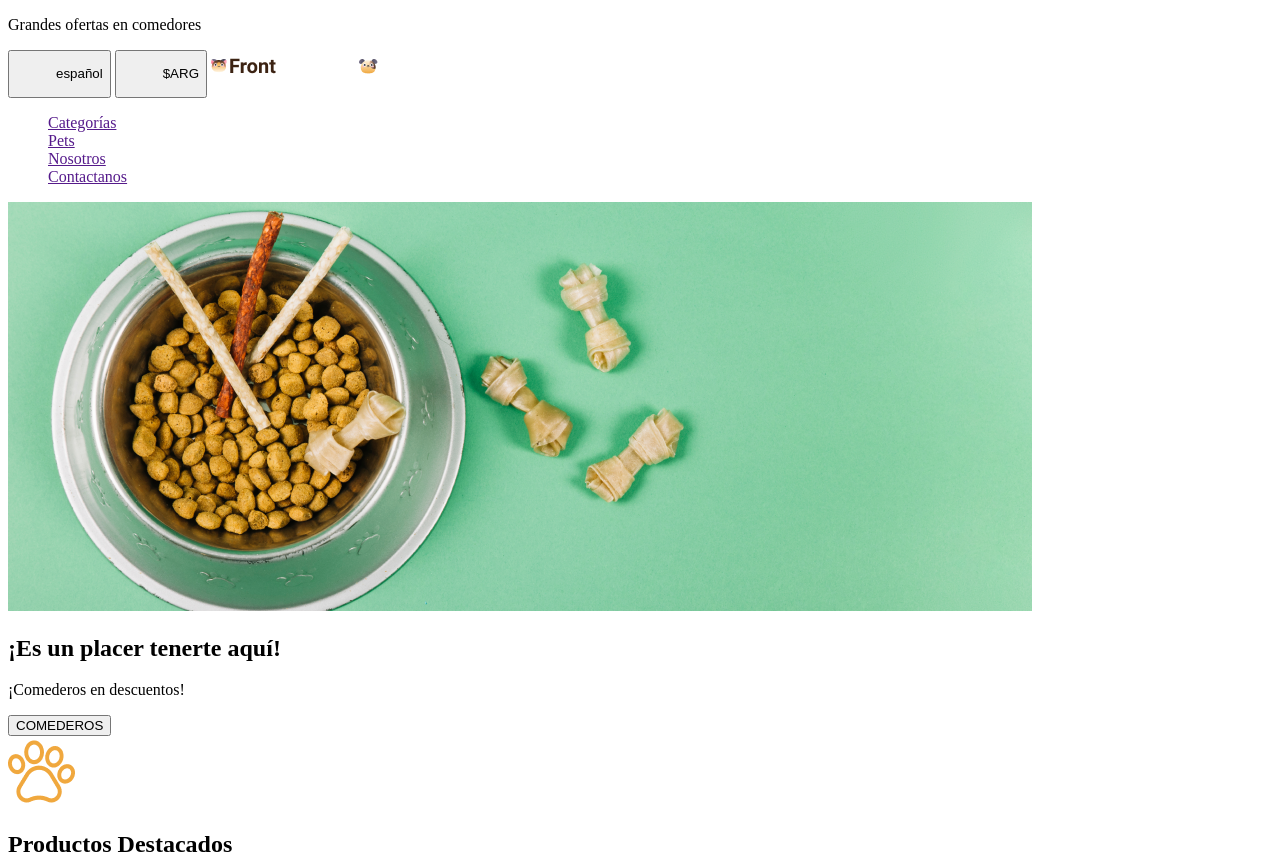
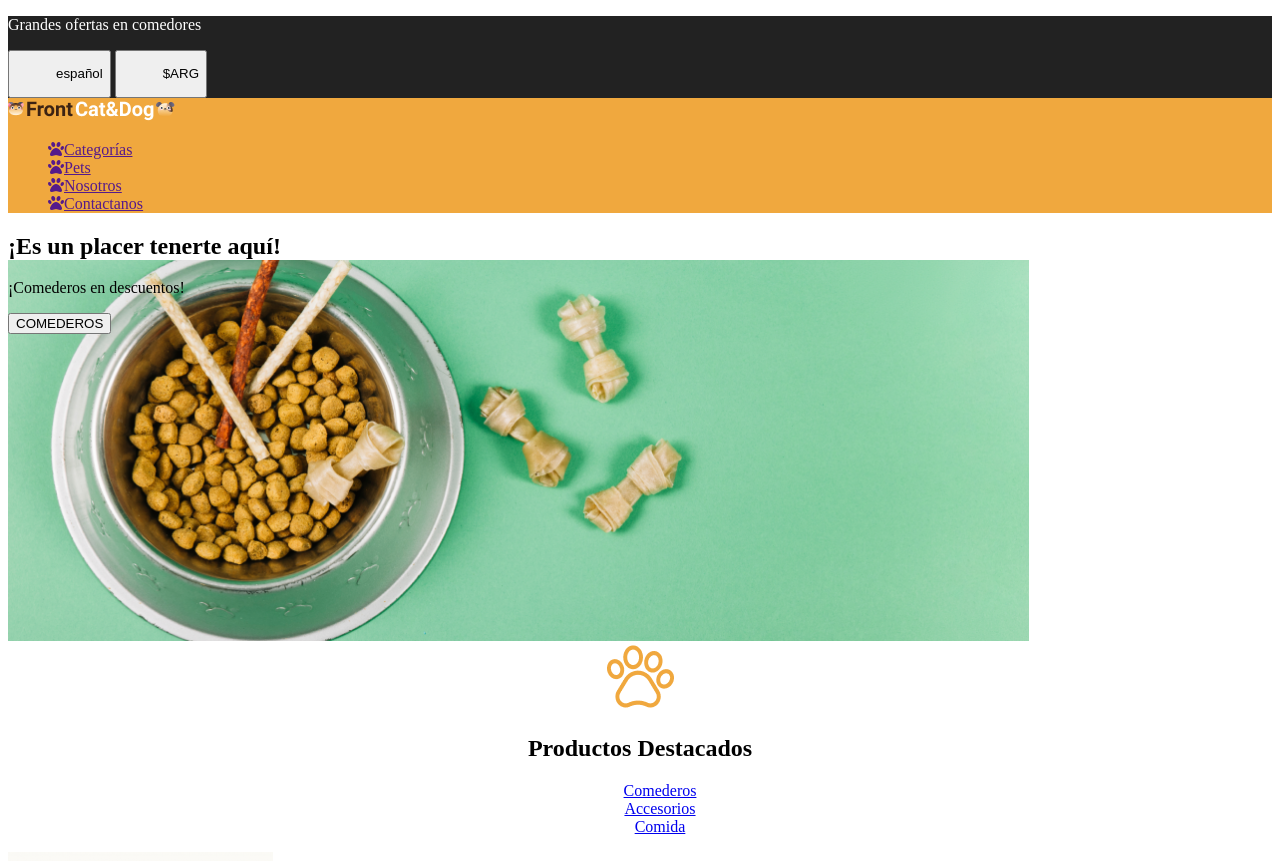
Before and after one commit to acrudaniele/TrabajoIntegradorFront, a plain HTML site: page root/index.html in a window 1280 px wide. Shown: the top 861 px of the page. Drawn offline with Linux system fonts and the light colour scheme.

Commit message:
Empezando con css

```diff
--- /dev/null
+++ b/root/css/syles.css
@@ -0,0 +1,22 @@
+.top{
+    background-color:#222222;
+    color: white;
+
+}
+.barratop{
+    background-color:#F0A83E;
+    color: white;
+}
+
+.titulo{
+    background-image: url('../img/bowl-and-pet-daities-on-green-background\ 1.png');
+    background-size:contain;
+    min-width:1024px;
+    width:100%;
+    height: 408px;
+    background-repeat: no-repeat;
+}
+
+h1{
+    background-color: white;
+}
--- a/root/index.html
+++ b/root/index.html
@@ -5,9 +5,12 @@
     <meta http-equiv="X-UA-Compatible" content="IE=edge" />
     <meta name="viewport" content="width=device-width, initial-scale=1.0" />
     <title>Document</title>
+    <link rel="stylesheet" href="https://cdnjs.cloudflare.com/ajax/libs/font-awesome/6.1.2/css/all.min.css" integrity="sha512-1sCRPdkRXhBV2PBLUdRb4tMg1w2YPf37qatUFeS7zlBy7jJI8Lf4VHwWfZZfpXtYSLy85pkm9GaYVYMfw5BC1A==" crossorigin="anonymous" referrerpolicy="no-referrer" />
+    <link rel="stylesheet" href="./css/syles.css" />
   </head>
   <body>
     <header>
+      <section class="top">
         <p>Grandes ofertas en comedores</p>
         <button>
           <ul type="none">
@@ -19,25 +22,29 @@
             <li>$ARG</li>
           </ul>
         </button>
+      </section>
+      <section class="barratop">
         <img src="./img/Logo.png" alt="logo" />
         <nav>
           <ul type="none">
-          <li><a href="">Categorías </a></li>
-          <li><a href="">Pets </a></li>
-          <li><a href="">Nosotros </a></li>
-          <li><a href="">Contactanos </a></li>
+            <li><a href=""><i class="fas fa-paw"></i>Categorías </a></li>
+            <li><a href=""><i class="fas fa-paw"></i>Pets </a></li>
+            <li><a href=""><i class="fas fa-paw"></i>Nosotros </a></li>
+            <li><a href=""><i class="fas fa-paw"></i>Contactanos </a></li>
           </ul>
         </nav>
+      </section>
     </header>
 
     <main>
-      <section>
-        <img src="./img/bowl-and-pet-daities-on-green-background 1.png" alt="bowl de comida con algunos juguetes" />
+      <section class="titulo">
         <h1>¡Es un placer tenerte aquí!</h1>
         <p>¡Comederos en descuentos!</p>
         <button>COMEDEROS</button>
       </section>
       <section>
+        <center>
+        <article class="articulo">
           <img src="./img/pawprint 1.png" alt="logo de una patita de perro" />
           <h2>Productos Destacados</h2>
           <nav>
@@ -47,21 +54,28 @@
               <li><a href="#">Comida</a></li>
             </ul>
           </nav>
+        </center>
+        </article>
         <article>
-            <img src="./img/churrasquito.png" alt="juguete de churrasquito">
+          <img src="./img/churrasquito.png" alt="juguete de churrasquito" />
           <h3>Juguete Churrasquito</h3>
           <p>$150</p>
         </article>
         <article>
-            <img src="./img/comedero.png" alt="Comedero para perro">
+          <img src="./img/comedero.png" alt="Comedero para perro" />
           <h3>Comedero para perro</h3>
           <p>$250</p>
         </article>
         <article>
-            <img src="./img/Huesito.png" alt="Juguete de huesito">
+          <img src="./img/Huesito.png" alt="Juguete de huesito" />
           <h3>Juguete Huesito</h3>
           <p>$650</p>
         </article>
+      </section>
+
+      <section>
+        <h2>Contáctanos</h2>
+
       </section>
     </main>
     <footer>
```
Lines whose indentation alone changed are shown as unchanged.
